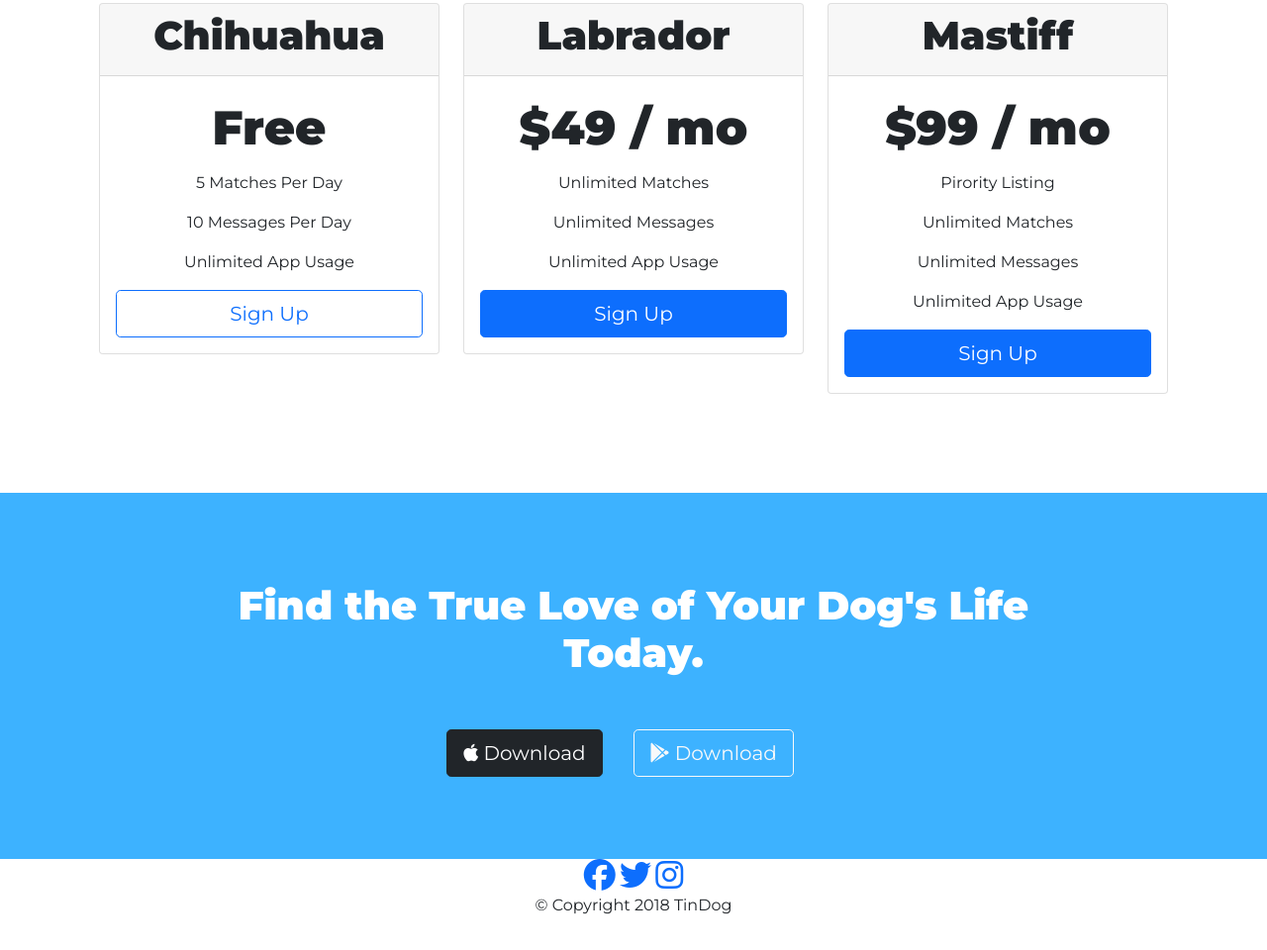
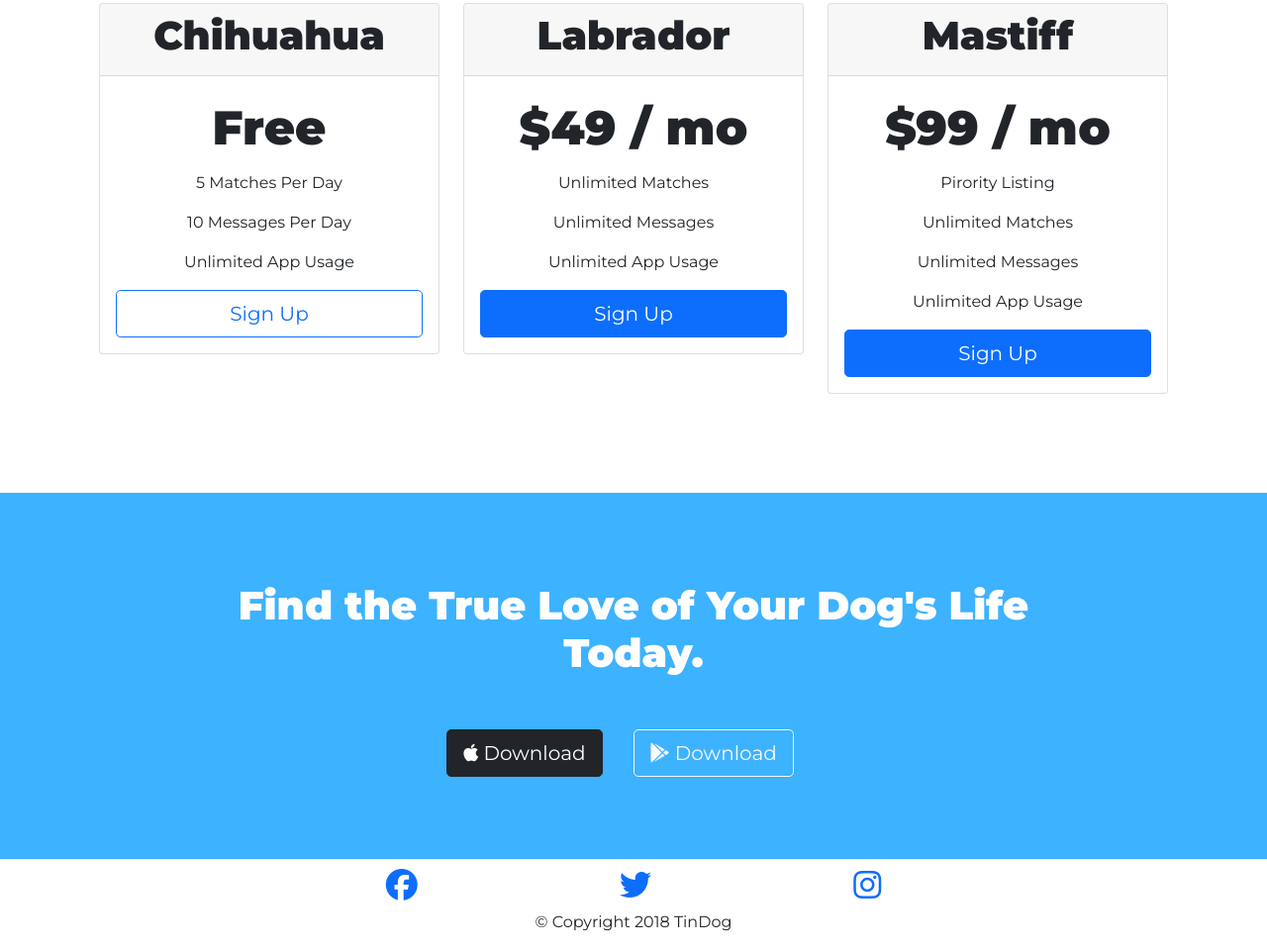
Before and after one commit to swaraj8673/Tindog, a plain HTML site: page index.html in a window 1280 px wide. Shown: the part 2134-3094 px from the top of the page at 99% size. Drawn offline with nearby package versions, Linux system fonts and the light colour scheme.

Commit message:
Modify footer section. Add spacing between social media logo.

```diff
--- a/css/styles.css
+++ b/css/styles.css
@@ -137,12 +137,17 @@ hr {
   background-color: #3DB2FF;
   color: #fff;
   padding: 7% 15% 3%;
+  /* padding-top: 100px; */
   text-align: center;
 }
 
 /* Footer section */
 #footer {
   text-align: center;
+}
+
+.FooterLogo {
+  padding: 10px 100px 10px 100px;
 }
 
 .Copyright {
--- a/index.html
+++ b/index.html
@@ -221,7 +221,6 @@
 
   </section>
 
-
   <!-- Call to Action -->
 
   <section id="cta">
@@ -241,9 +240,9 @@
 
   <footer id="footer">
 
-      <a href="#"><i class="fab fa-facebook fa-2x"></i></a>
-      <a href="#"><i class="fab fa-twitter fa-2x"></i></a>
-      <a href="#"><i class="fab fa-instagram fa-2x"></i></a>
+      <a href="#"><i class="FooterLogo fab fa-facebook fa-2x"></i></a>
+      <a href="#"><i class="FooterLogo fab fa-twitter fa-2x"></i></a>
+      <a href="#"><i class="FooterLogo fab fa-instagram fa-2x"></i></a>
 
       <p class="Copyright">© Copyright 2018 TinDog</p>
 
```
